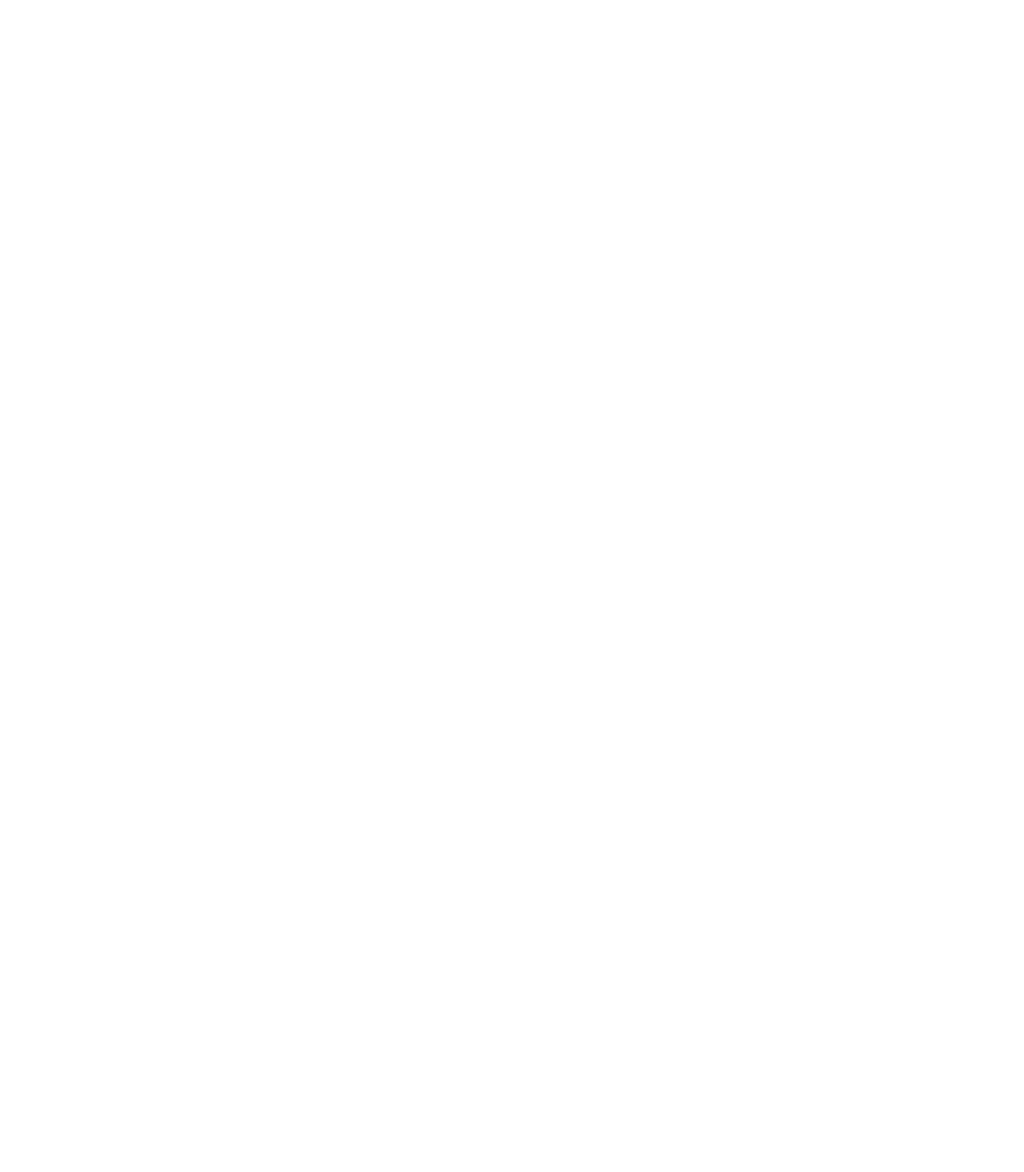
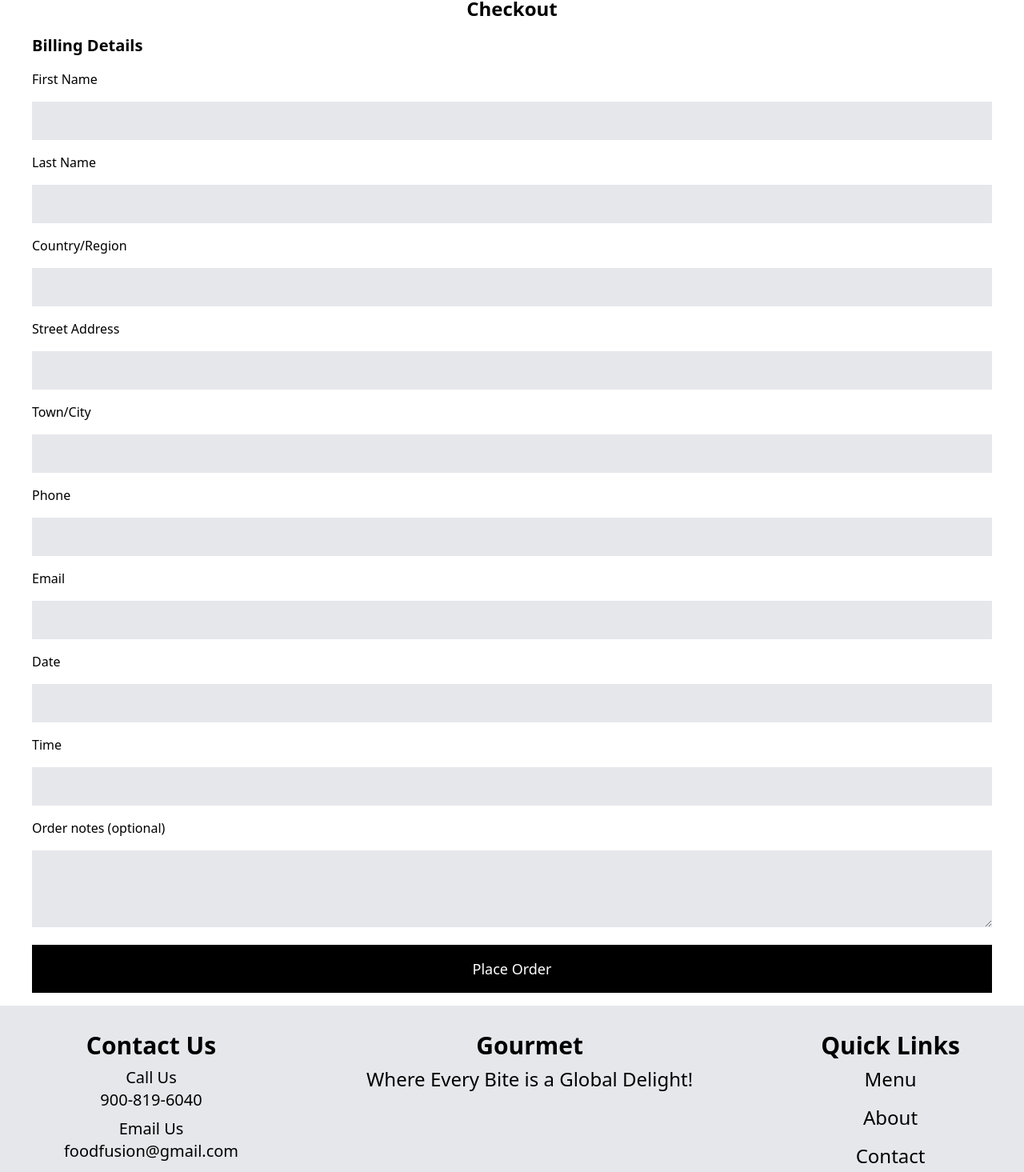
Before and after one commit to Amit-Dhingra180/restaurant, a React (Create React App) app: page /checkout in a window 1280 px wide. Before the commit this address had no page. Shown: the part 133-1598 px from the top of the page at 80% size. Before the commit the page ends 800 px from the top, so only its background shows below. Built offline with nearby package versions, Linux system fonts and the light colour scheme.

Commit message:
checkout

```diff
--- a/src/App.js
+++ b/src/App.js
@@ -4,7 +4,8 @@ import Menu from "./pages/Menu";
 import About from "./pages/About";
 import Cart from "./pages/Cart";
 import Contact from "./pages/Contact";
-import Login from "./pages/Login";
+import Confirm from "./pages/Confirm";
+import Checkout from "./pages/Checkout";
 
 function App() {
 
@@ -18,7 +19,8 @@ function App() {
           <Route path='/about' Component={About}/>
           <Route path='/cart' Component={Cart}/>
           <Route path='/contact' Component={Contact}/>
-          <Route path='/login' Component={Login}/>
+          <Route path='/confirm' Component={Confirm}/>
+          <Route path='/checkout' Component={Checkout}/>
         </Routes>
 
       </BrowserRouter>
--- a/src/components/Footer.js
+++ b/src/components/Footer.js
@@ -11,14 +11,14 @@ const Footer = () => {
                         <p className='pt-2'>Call Us</p>
                         <p>900-819-6040</p>
                         <p className='pt-2'>Email Us</p>
-                        <p>something@gmail.com</p>
+                        <p>foodfusion@gmail.com</p>
                         <p className='pt-2'>Our Location</p>
                         <p>577 Gladstone</p>
                     </div>
                 </div>
             <div>
                 <h1 className='text-lg font-semibold pt-4 lg:text-3xl'>Gourmet</h1>
-                <p className='pt-2 lg:text-2xl'>write a catchy slogan here  </p>
+                <p className='pt-2 lg:text-2xl'>Where Every Bite is a Global Delight!</p>
             </div>
             <div>
                 <h1 className='text-lg font-semibold pt-4 lg:text-3xl'>Quick Links</h1>
@@ -32,7 +32,7 @@ const Footer = () => {
             </div>
         </div>
         <div className='mt-4 text-center md:flex justify-around lg:text-xl'>
-            <p>© 2023 Ottawa Kabab. All rights reserved | Powered by Arabz</p>
+            <p>© 2023 CulinaryGrove. All rights reserved | Powered by FoodFusion</p>
             <p>Terms & Conditions | Privacy Policy</p>
         </div>
     </div>
--- a/src/components/Navbar.js
+++ b/src/components/Navbar.js
@@ -15,7 +15,7 @@ const Navbar = () => {
       <div className='absolute w-full h-24 bg-black inset-0 flex justify-between items-center p-4'>
 
         <div className=' text-yellow-500 text-4xl ml-6 md:ml-12  lg:text-6xl xl:ml-32'>
-          <Link to='/'>CulinaryGrove</Link>
+          <Link to='/'>Gourmet</Link>
         </div>
 
         <div className='text-white space-x-8 mr-6 text-lg hidden md:flex items-center lg:text-xl lg:mr-16 lg:space-x-16'>
--- a/src/pages/About.js
+++ b/src/pages/About.js
@@ -1,19 +1,30 @@
 import React from 'react';
 import Navbar from '../components/Navbar';
+import Footer from '../components/Footer';
+
 
 const About = () => {
   return (
     <div>
-      <Navbar />
-      <div className='relative w-full h-screen'>
-        <img src="/pizzas/peppy.jpg" className='w-full h-1/2 object-cover' />
-        <div className="absolute inset-0 flex flex-col items-center justify-center text-white text-xl text-center">
-          <p>Welcome to Gourmet</p>
-          <p>We like to eat good stuff, and we like it because the food is good</p>
-        </div>
+      <Navbar/>
+      <img src="horizontal.jpg" className='mt-24 w-full h-60 object-cover'/>
+      <h1 className='text-center mt-6 text-2xl font-bold xl:text-red-500 lg:text-3xl'>About Us</h1>
+      <h2 className='mx-8 mt-6 text-lg font-semibold md:mx-16 lg:text-2xl xl:ml-20'>Why people choose us</h2>
+      <div className='flex justify-around'>
+      <img src="about.jpg" className='object-cover w-1/2 h-1/2 hidden mx-8 mt-6 lg:flex xl:ml-20'/>
+      <div className='mx-8 mt-6 font-semibold md:mx-16 lg:text-lg xl:mx-20'>
+        <p>At Fusion Flavors, we take you on a culinary journey around the world, serving an eclectic mix of flavors and dishes inspired by cuisines from every corner of the globe. Our restaurant is a vibrant melting pot of tastes, where you can savor the essence of international cuisine without leaving your seat.</p> <br/>
+        <p>From the sizzling streets of Bangkok to the charming trattorias of Italy, our menu is a testament to the richness and diversity of global gastronomy. Whether you're in the mood for savory sushi rolls, fragrant Indian curries, or classic American burgers, Fusion Flavors has it all.</p> <br/>
+        <p>Start your meal with a taste of the Mediterranean, with our zesty Greek salads and creamy hummus, then journey to Japan with our expertly crafted sushi and sashimi. For those craving comfort food, our menu boasts mouthwatering Italian pasta dishes and cheesy Mexican quesadillas.</p> <br/>
+        <p>Don't forget to explore our grill section, where succulent steaks and tender kebabs are cooked to perfection over an open flame. Pair your meal with one of our signature cocktails or choose from an extensive wine list that spans the globe.</p>
       </div>
+      </div>
+      <div className='mt-8'>
+        <Footer/>
+      </div>
+
     </div>
-  );
+  )
 };
 
 export default About;
--- /dev/null
+++ b/src/pages/Checkout.js
@@ -0,0 +1,44 @@
+import React from 'react'
+import Navbar from '../components/Navbar'
+import { Link } from 'react-router-dom'
+import Footer from '../components/Footer'
+
+const Checkout = () => {
+  return (
+    <div>
+        <Navbar/>
+        <form className='mt-32 mx-10 space-y-4'>
+            <h1 className='text-2xl font-semibold text-center'>Checkout</h1>
+            <h1 className='text-xl font-semibold'>Billing Details</h1>
+            <h2>First Name</h2>
+            <input type='text' className='bg-gray-200 w-full h-12  px-4'></input>
+            <h2>Last Name</h2>
+            <input type='text' className='bg-gray-200 w-full  h-12 '></input>
+            <h2>Country/Region</h2>
+            <input type='text' className='bg-gray-200 w-full  h-12 '></input>
+            <h2>Street Address</h2>
+            <input type='text' className='bg-gray-200 w-full  h-12 '></input>
+            <h2>Town/City</h2>
+            <input type='text' className='bg-gray-200 w-full  h-12 '></input>
+            <h2>Phone</h2>
+            <input type='text' className='bg-gray-200 w-full  h-12 '></input>
+            <h2>Email</h2>
+            <input type='text' className='bg-gray-200 w-full  h-12 '></input>
+            <h2>Date</h2>
+            <input type='text' className='bg-gray-200 w-full  h-12 '></input>
+            <h2>Time</h2>
+            <input type='text' className='bg-gray-200 w-full  h-12 '></input>
+            <h2>Order notes (optional)</h2>
+            <textarea rows='4' cols='50' className='bg-gray-200 w-full'/>
+            <div className='text-center pb-4'>
+                <Link to='/confirm'>
+                    <button className='bg-black text-white text-lg p-4 w-full'>Place Order</button>
+                </Link>
+            </div>
+        </form>
+        <Footer/>
+    </div>
+  )
+}
+
+export default Checkout
--- /dev/null
+++ b/src/pages/Confirm.js
@@ -0,0 +1,20 @@
+import React from 'react';
+import { Link } from 'react-router-dom';
+
+const Confirm = () => {
+  return (
+    <div className='flex justify-center items-center h-screen'>
+      <div className='text-3xl font-bold text-center lg:text-5xl md:space-y-2'>
+        <p>Order Confirmed!</p> <br/>
+        <p>Enjoy your meal</p>
+        <Link to='/'>
+            <p className='mt-8 text-base lg:mt-12'>
+                Back to Home
+            </p>
+        </Link>
+      </div>
+    </div>
+  );
+};
+
+export default Confirm;
--- a/src/pages/Contact.js
+++ b/src/pages/Contact.js
@@ -2,7 +2,9 @@ import React from 'react'
 
 const Contact = () => {
   return (
-    <div>Contact</div>
+    <div className='text-xl font-bold text-center'>
+      Work in progress
+    </div>
   )
 }
 
--- a/src/pages/Home.js
+++ b/src/pages/Home.js
@@ -25,7 +25,6 @@ const Home = () => {
           <Link to="/menu">
             <button className='hover:text-yellow-500 p-2 border-2 rounded-sm mr-16 lg:text-2xl lg:p-4'>Order Now</button>
           </Link>
-          <button className='hover:text-yellow-500 p-2 border-2 rounded-sm lg:text-2xl lg:p-4'>Book a Table </button>
         </div>
         </div>
     </div>
```
Also changed, not shown: src/pages/Cart.js (+33 -16 lines), public/about.jpg (added), public/horizontal.jpg (added).
